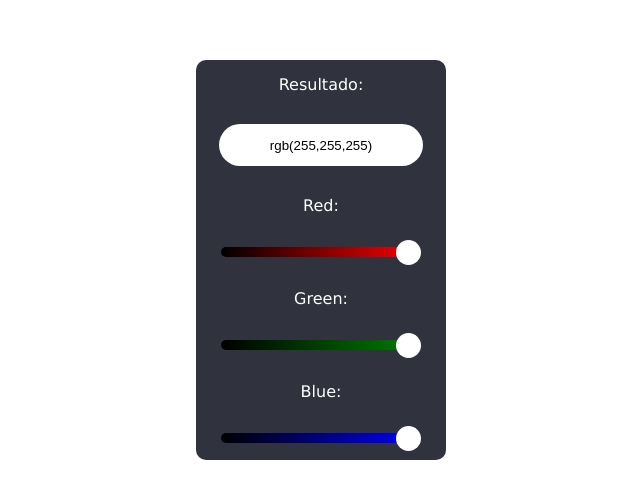
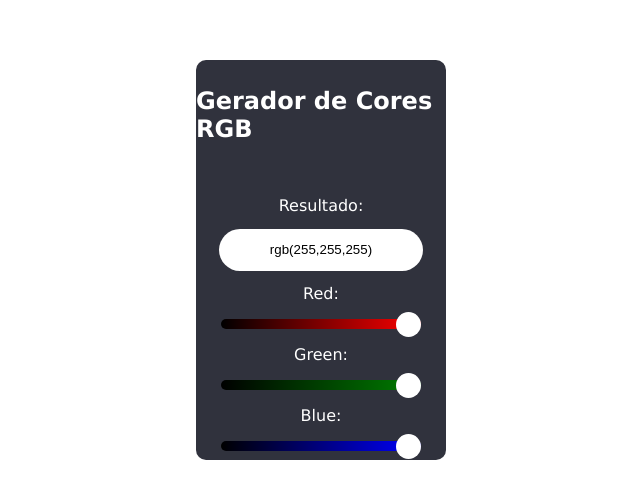
Before and after one commit to felipesud/rgb-generator, a plain HTML site: page index.html in a window 1280 px wide. Shown: the part 140-638 px from the top of the page, without its empty margins (319-959 px from the left). Drawn offline with Linux system fonts and the light colour scheme.

Commit message:
update html

```diff
--- a/index.html
+++ b/index.html
@@ -10,6 +10,7 @@
 </head>
 <body>
     <div class="main">
+        <h2>Gerador de Cores RGB</h2><br>
       Resultado: <input type="text" id="box" value="rgb(255,255,255)">
       Red: <input type="range" id="red" value="255" min="0" max="255">
       Green: <input type="range" id="green" value="255" min="0" max="255">
```
